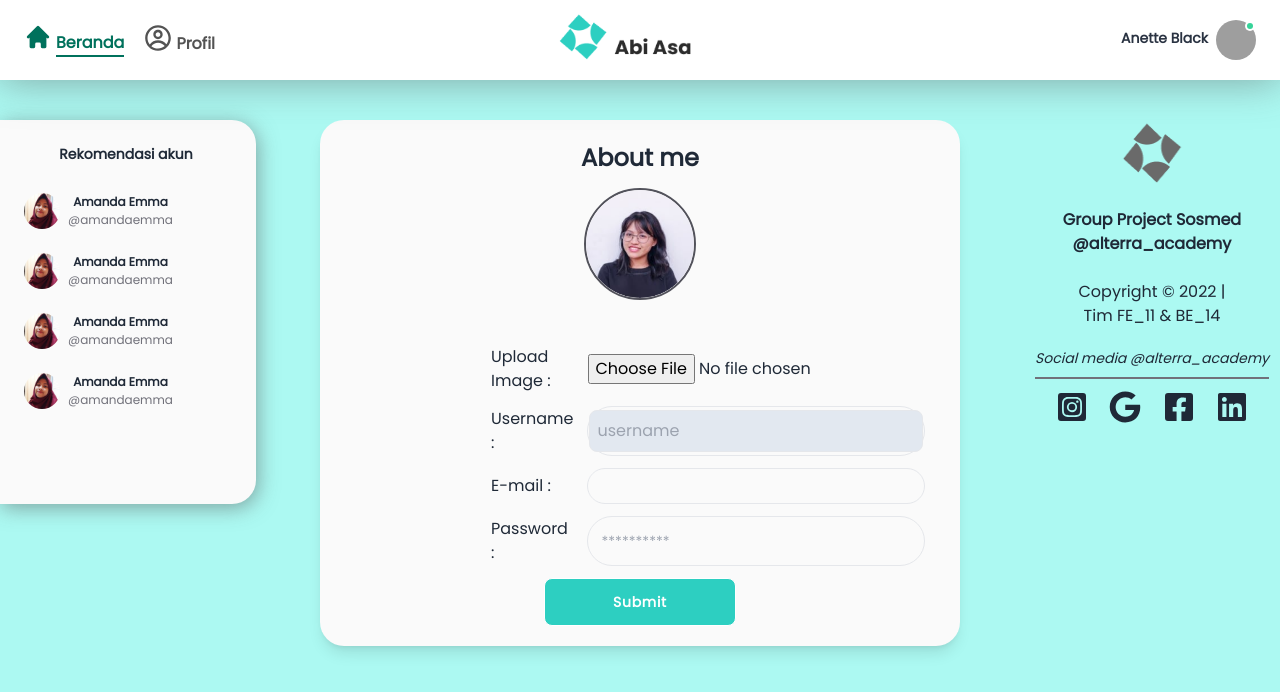
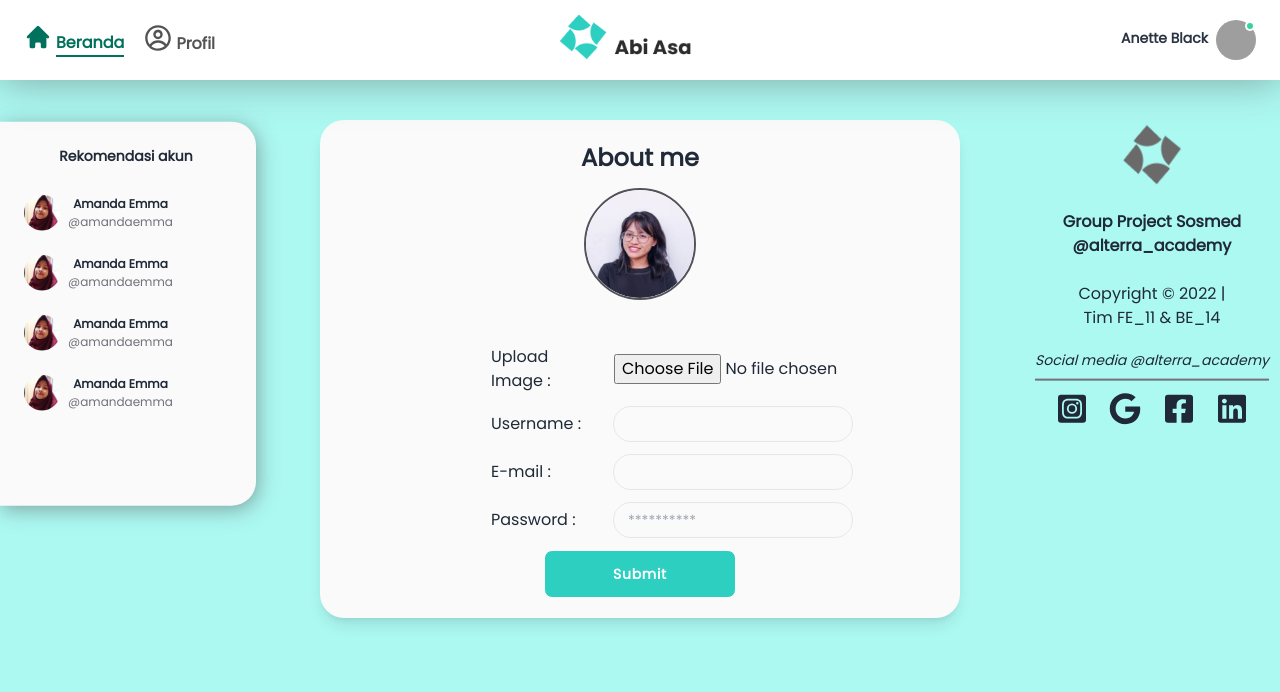
Before and after one commit to prysciladinda/Social-Media-Apps, a React (Vite) app: page /aboutme in a window 1280 px wide. Shown: the top 692 px of the page. Built offline with nearby package versions, Linux system fonts and the light colour scheme; no server answers; grey boxes are pictures that could not be loaded; a web font is replaced by a local one.

Commit message:
fix: fix bug sideNav and footer to stand in left-top(sideNav) and right-top(footer)

```diff
--- a/src/components/footer.tsx
+++ b/src/components/footer.tsx
@@ -1,4 +1,4 @@
-import Abiasa2 from "../assets/Abiasa_gray.png";
+import Abiasa from "../assets/Abiasa_gray.png";
 
 import { FaInstagramSquare } from "react-icons/fa";
 import { FaGoogle } from "react-icons/fa";
@@ -7,8 +7,8 @@ import { FaLinkedin } from "react-icons/fa";
 
 const Footer = () => {
   return (
-    <div className="flex flex-col items-center w-[16rem] ml-auto">
-      <img className="w-16 h-16" src={Abiasa2} alt="abiasa_gray.png" />
+    <div className="flex flex-col sticky top-[122px] left-0 items-center w-[16rem] ml-auto">
+      <img className="w-16 h-16" src={Abiasa} alt="abiasa_gray.png" />
       <div className="font-bold text-center mt-6 text-[16px]">
         <p>Group Project Sosmed</p>
         <p>@alterra_academy</p>
--- a/src/components/sideNav.tsx
+++ b/src/components/sideNav.tsx
@@ -2,7 +2,7 @@ import Avatar from "./avatar";
 
 const SideNav = () => {
   return (
-    <div className="text-center p-6 pl-5 w-[16rem] h-96 bg-zinc-50 rounded-r-3xl shadow-[2px_4px_20px_0px_rgba(83,83,83,0.5)]">
+    <div className="sticky top-[122px] right-0 text-center p-6 pl-5 w-[16rem] h-96 bg-zinc-50 rounded-r-3xl shadow-[2px_4px_20px_0px_rgba(83,83,83,0.5)]">
       <p className="text-[14px] font-semibold text-zinc-800] mb-4">
         Rekomendasi akun
       </p>
--- a/src/pages/aboutme.tsx
+++ b/src/pages/aboutme.tsx
@@ -147,7 +147,7 @@ const Aboutme = () => {
                     <tr>
                       <td className="pl-16">Username :</td>
                       <td className="item-center border rounded-full w-[15em]">
-                        <Inputedit
+                        {/* <Inputedit
                           id="input-username"
                           type="text"
                           placeholder="username"
@@ -155,8 +155,8 @@ const Aboutme = () => {
                           onChange={
                             (e) => handleChange(e.target.value, "username") //ttd Noted
                           }
-                        />
-                        {/* <Input
+                        /> */}
+                        <Input
                           id="input_username"
                           type="username"
                           placeholder={username}
@@ -164,7 +164,7 @@ const Aboutme = () => {
                           onChange={(e) =>
                             handleChange(e.target.value, "username")
                           }
-                        /> */}
+                        />
                       </td>
                     </tr>
                     <tr>
--- a/src/pages/detail.tsx
+++ b/src/pages/detail.tsx
@@ -53,7 +53,7 @@ const Detail = () => {
       <Navbar />
 
       <div className="grid grid-cols-12 mt-10">
-        <div className="col-span-3 h-11">
+        <div className="col-span-3">
           <SideNav />
         </div>
         <div className="flex flex-col gap-4 col-span-6">
@@ -72,7 +72,6 @@ const Detail = () => {
 
               <div>
                 <figure className="w-full h-96">
-
                   <img
                     className="object-contain"
                     src={`https://virtserver.swaggerhub.com/griffinhenry07/socialmedia/1.0.0/posts/${data.image_content}`}
--- a/src/pages/index.tsx
+++ b/src/pages/index.tsx
@@ -43,7 +43,7 @@ const Index = () => {
     <Layout>
       <Navbar />
       <div className="grid grid-cols-12 mt-10">
-        <div className="col-span-3 h-11">
+        <div className="col-span-3">
           <SideNav />
         </div>
         <div className="flex flex-col gap-4 col-span-6">
--- a/src/pages/profil.tsx
+++ b/src/pages/profil.tsx
@@ -34,7 +34,7 @@ const Profil = () => {
       </div>
 
       <div className="grid grid-cols-12 mt-10">
-        <div className="col-span-3 h-11">
+        <div className="col-span-3">
           <SideNav />
         </div>
         <div className="flex flex-col gap-4 col-span-6">
```
